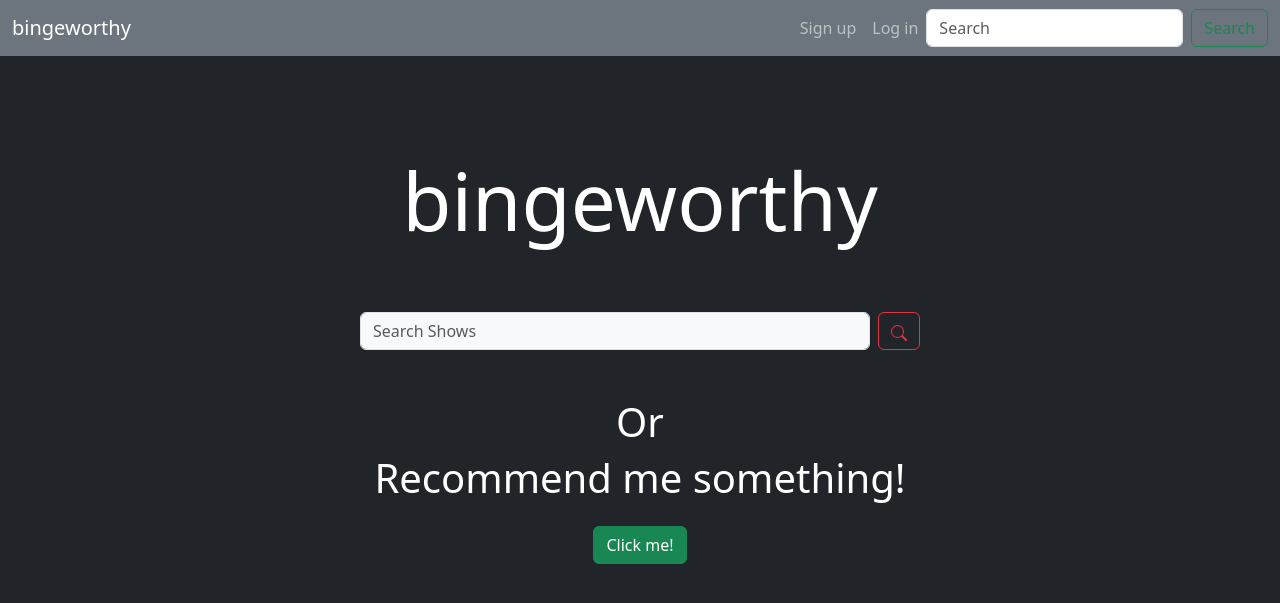
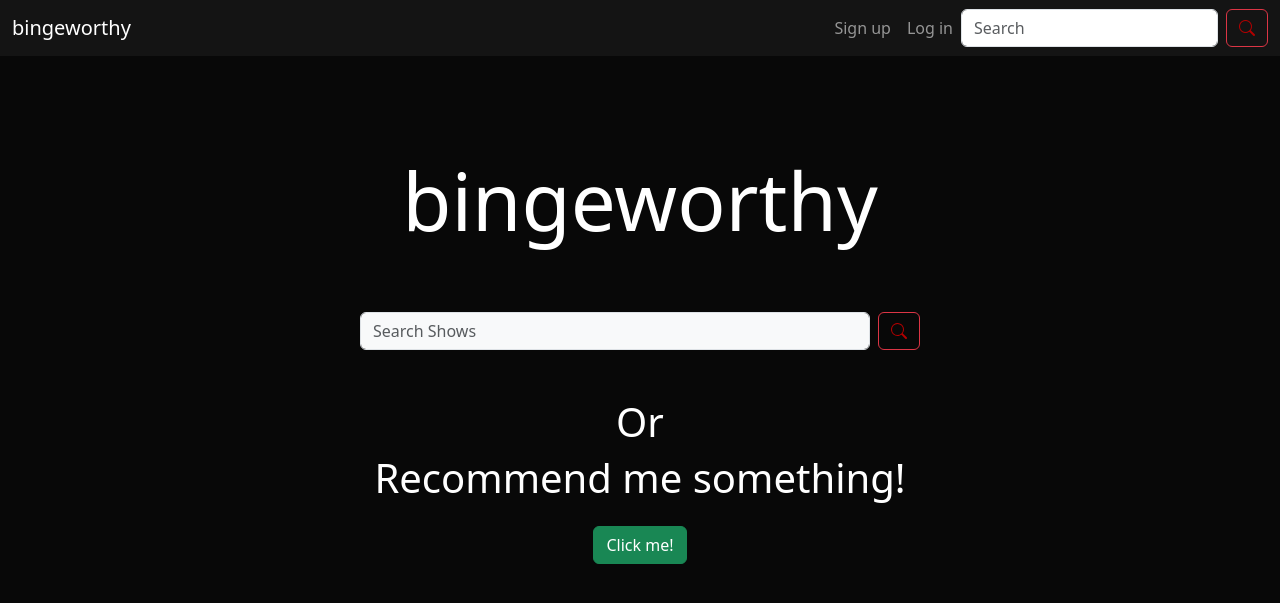
Before and after one commit to rayyan35p/bingeworthy, a Flask app: page / in a window 1280 px wide. Shown: the top 603 px of the page. Run offline with Flask 3, Linux system fonts and the light colour scheme.

Commit message:
changed styles.css and design

```diff
--- a/app.py
+++ b/app.py
@@ -1,11 +1,68 @@
 from flask import Flask, redirect, render_template, url_for, request
-import urllib3
+import requests
+import json
 
 app = Flask(__name__)
+
+class query_results:
+
+    def __init__(self, id, media_type, poster_url):
+        self.id = id
+        self.media_type = media_type
+        self.poster_url = poster_url
+
 
 @app.route('/')
 def index():
     return render_template('index.html')
 
+@app.route('/results', methods=['POST'])
+def results():
+    query = request.form['query']
+    #print(query.replace(" ", "+"))
+    payload = {'api_key' : '013394cc2a0b549c132a73bfc223372e', 'query' : query}
+    # the request only returns the first page of results... need to figure out a way to get the next pages
+    r = requests.get('https://api.themoviedb.org/3/search/multi', params=payload)
+    #print(r.json())
+    for value in r.json().get('results'):
+        print("id: " + str(value.get('id')))
+        # because we are using multi in the api instead of just movies or tv shows,
+        # the result can have the name stored in either 'title'(movie) or 'name'(series)
+        try:
+            print("title: " + value.get('title'))
+        except:
+            print("title: " + value.get('name'))
+
+    results_list = r.json().get('results')
+    query_result_list = []
+    # some shows can have no posters so remember to handle
+    for result in results_list:
+        image_url = ""
+        try:
+            poster_url = "https://image.tmdb.org/t/p/w500" + result.get('poster_path')
+        except:
+            # placeholder url
+            poster_url = "https://image.tmdb.org/t/p/w500/w3rXpniqssYcppC5UwuQfP1scVB.jpg"
+        print(image_url)
+        query = query_results(result.get('id'), result.get('media_type'), poster_url)
+        query_result_list.append(query)
+
+    return render_template('results.html', results=query_result_list)
+
+@app.route('/movie/<int:id>')
+def movie(id):
+    payload = {'api_key' : '013394cc2a0b549c132a73bfc223372e'}
+    r = requests.get('https://api.themoviedb.org/3/movie/' + str(id) , params=payload)
+    movie_details = r.json()
+    return render_template('movies.html', movie_details=movie_details)
+
+@app.route('/tv/<int:id>')
+def tv(id):
+    payload = {'api_key' : '013394cc2a0b549c132a73bfc223372e'}
+    r = requests.get('https://api.themoviedb.org/3/tv/' + str(id) , params=payload)
+    tv_details = r.json()
+    return render_template('tv.html', tv_details=tv_details)
+
+
 if __name__ == "__main__":
     app.run(debug=True)
--- /dev/null
+++ b/static/css/styles.css
@@ -0,0 +1,15 @@
+/* main color of background.*/
+.bg-black-2{
+    background-color:#080808;
+}
+
+/*text color (red)*/
+.text-dark-red {
+    color:#B30000;
+    font-family: Garamond, serif;
+}
+/* background for the navbar*/
+.nav-bar-design {
+    top:0px;
+    background:#141414;
+}
--- a/templates/base.html
+++ b/templates/base.html
@@ -4,12 +4,18 @@
         <meta charset="UTF-8">
         <meta name="viewport" content="width-device-width, initial-scale=1.0">
         <meta http-equiv="X-UA-Compatible" content="ie=edge">
-        <link href="https://cdn.jsdelivr.net/npm/bootstrap@5.3.0-alpha3/dist/css/bootstrap.min.css" rel="stylesheet" integrity="sha384-KK94CHFLLe+nY2dmCWGMq91rCGa5gtU4mk92HdvYe+M/SXH301p5ILy+dN9+nJOZ" crossorigin="anonymous">        {% block head %}{% endblock %}
+        <!--Bootstrap Import-->
+        <link href="https://cdn.jsdelivr.net/npm/bootstrap@5.3.0-alpha3/dist/css/bootstrap.min.css" rel="stylesheet" integrity="sha384-KK94CHFLLe+nY2dmCWGMq91rCGa5gtU4mk92HdvYe+M/SXH301p5ILy+dN9+nJOZ" crossorigin="anonymous">
+        <!--BootStrap Icons-->
+        <link rel="stylesheet" href="https://cdn.jsdelivr.net/npm/bootstrap-icons@1.10.5/font/bootstrap-icons.css">
+        <!-- Custom css file-->
+        <link rel= "stylesheet" type= "text/css" href= "{{ url_for('static',filename='css/styles.css') }}">
+        {% block head %}{% endblock %}
     </head>
-    <body class="bg-dark">
-        <nav class="navbar navbar-expand-lg navbar-dark bg-secondary nav-bar-design">
+    <body class="bg-black-2">
+        <nav class="navbar navbar-expand-lg navbar-dark nav-bar-design">
             <div class="container-fluid">
-                <a class="navbar-brand" href="#">bingeworthy</a>
+                <a class="navbar-brand" href="/">bingeworthy</a>
                 <button class="navbar-toggler" type="button" data-bs-toggle="collapse" data-bs-target="#navbarSupportedContent" aria-controls="navbarSupportedContent" aria-expanded="false" aria-label="Toggle navigation">
                     <span class="navbar-toggler-icon"></span>
                 </button>
@@ -21,9 +27,11 @@
                             <a class="nav-link" href="#">Log in</a>
                         </li>
                     </ul>
-                    <form class="d-flex" role="search">
-                      <input class="form-control me-2" type="search" placeholder="Search" aria-label="Search">
-                      <button class="btn btn-outline-success" type="submit">Search</button>
+                    <form class="d-flex" action="/results" method="POST" role="search">
+                        <input class="form-control me-2" name="query" type="search" placeholder="Search" aria-label="Search">
+                        <button class="btn btn-outline-danger" type="submit" style="color:rgb(179,0,0);">
+                            <i class="bi bi-search"></i>
+                        </button>
                     </form>
                   </div>
             </div>
--- a/templates/index.html
+++ b/templates/index.html
@@ -7,8 +7,8 @@
 {% block body %}
 <h1 class="d-flex justify-content-center text-white display-1 pt-5 mt-5">bingeworthy</h1>
 <div class="container">
-    <form class="d-flex pt-3 p-5 mt-5 justify-content-center" role="search">
-        <input class="form-control me-2 bg-light w-50" size="10" type="search" placeholder="Search Shows" aria-label="Search">
+    <form class="d-flex pt-3 p-5 mt-5 justify-content-center" action="/results" method="POST" role="search">
+        <input class="form-control me-2 bg-light w-50" size="10" type="search" name="query" placeholder="Search Shows" aria-label="Search">
         <button class="btn btn-outline-danger text-dark-red" type="submit">
           <svg xmlns="http://www.w3.org/2000/svg" width="16" height="16" fill="currentColor" class="bi bi-search" viewBox="0 0 16 16">
               <path d="M11.742 10.344a6.5 6.5 0 1 0-1.397 1.398h-.001c.03.04.062.078.098.115l3.85 3.85a1 1 0 0 0 1.415-1.414l-3.85-3.85a1.007 1.007 0 0 0-.115-.1zM12 6.5a5.5 5.5 0 1 1-11 0 5.5 5.5 0 0 1 11 0z"/>
```
Also changed, not shown: templates/movies.html (added, +10 -0 lines), templates/results.html (added, +15 -0 lines), templates/tv.html (added, +10 -0 lines).
